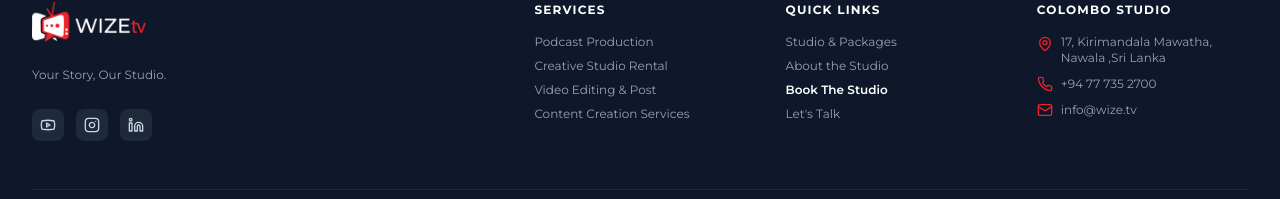
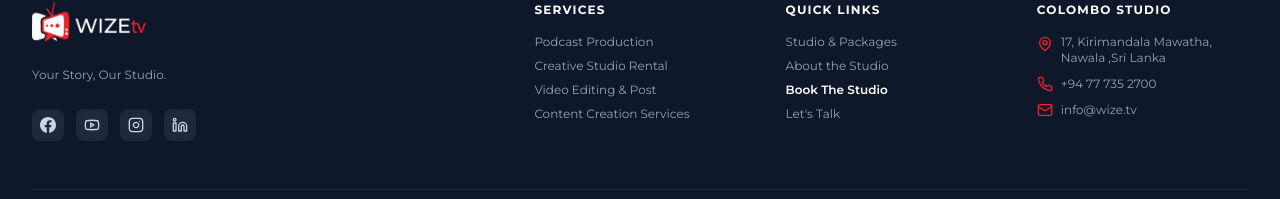
Before and after one commit to SanudaDe/mediawize, a Next.js app: page /contact in a window 1280 px wide. Shown: the part 1564-1763 px from the top of the page. Built offline with nearby package versions, Linux system fonts and the light colour scheme.

Commit message:
linked done

```diff
--- a/app/contact/page.tsx
+++ b/app/contact/page.tsx
@@ -220,7 +220,7 @@
               </span>
               <div className="flex items-center gap-3">
                 <a
-                  href="https://facebook.com"
+                  href="https://www.facebook.com/mediawizetv"
                   target="_blank"
                   rel="noreferrer"
                   className="w-9 h-9 rounded-xl bg-white border border-slate-200 hover:bg-brand-red hover:text-white text-slate-700 flex items-center justify-center transition-all shadow-sm"
@@ -231,7 +231,7 @@
                   </svg>
                 </a>
                 <a
-                  href="https://youtube.com"
+                  href="https://www.youtube.com/c/wizetv"
                   target="_blank"
                   rel="noreferrer"
                   className="w-9 h-9 rounded-xl bg-white border border-slate-200 hover:bg-brand-red hover:text-white text-slate-700 flex items-center justify-center transition-all shadow-sm"
@@ -240,7 +240,7 @@
                   <Youtube className="w-4 h-4" />
                 </a>
                 <a
-                  href="https://instagram.com"
+                  href="https://www.instagram.com/mediawizetv/"
                   target="_blank"
                   rel="noreferrer"
                   className="w-9 h-9 rounded-xl bg-white border border-slate-200 hover:bg-brand-red hover:text-white text-slate-700 flex items-center justify-center transition-all shadow-sm"
@@ -249,7 +249,7 @@
                   <Instagram className="w-4 h-4" />
                 </a>
                 <a
-                  href="https://linkedin.com"
+                  href="https://www.linkedin.com/company/wizetv/"
                   target="_blank"
                   rel="noreferrer"
                   className="w-9 h-9 rounded-xl bg-white border border-slate-200 hover:bg-brand-red hover:text-white text-slate-700 flex items-center justify-center transition-all shadow-sm"
--- a/components/layout/Footer.tsx
+++ b/components/layout/Footer.tsx
@@ -37,6 +37,17 @@
 
             <div className="flex items-center gap-3">
               <a
+                href="https://www.facebook.com/mediawizetv"
+                target="_blank"
+                rel="noreferrer"
+                className="w-8 h-8 rounded-lg bg-slate-800 hover:bg-brand-red text-slate-300 hover:text-white flex items-center justify-center transition-all"
+                aria-label="Facebook"
+              >
+                <svg className="w-4 h-4 fill-current" viewBox="0 0 24 24">
+                  <path d="M24 12.073c0-6.627-5.373-12-12-12s-12 5.373-12 12c0 5.99 4.388 10.954 10.125 11.854v-8.385H7.078v-3.47h3.047V9.43c0-3.007 1.792-4.669 4.533-4.669 1.312 0 2.686.235 2.686.235v2.953H15.83c-1.491 0-1.956.925-1.956 1.874v2.25h3.328l-.532 3.47h-2.796v8.385C19.612 23.027 24 18.062 24 12.073z" />
+                </svg>
+              </a>
+              <a
                 href="https://www.youtube.com/c/wizetv"
                 target="_blank"
                 rel="noreferrer"
@@ -55,7 +66,7 @@
                 <Instagram className="w-4 h-4" />
               </a>
               <a
-                href="https://linkedin.com"
+                href="https://www.linkedin.com/company/wizetv/"
                 target="_blank"
                 rel="noreferrer"
                 className="w-8 h-8 rounded-lg bg-slate-800 hover:bg-brand-red text-slate-300 hover:text-white flex items-center justify-center transition-all"
```
